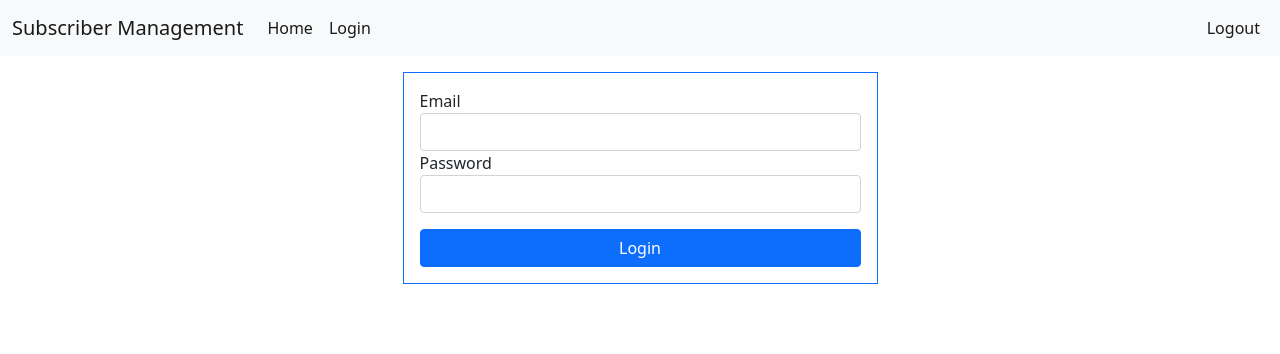
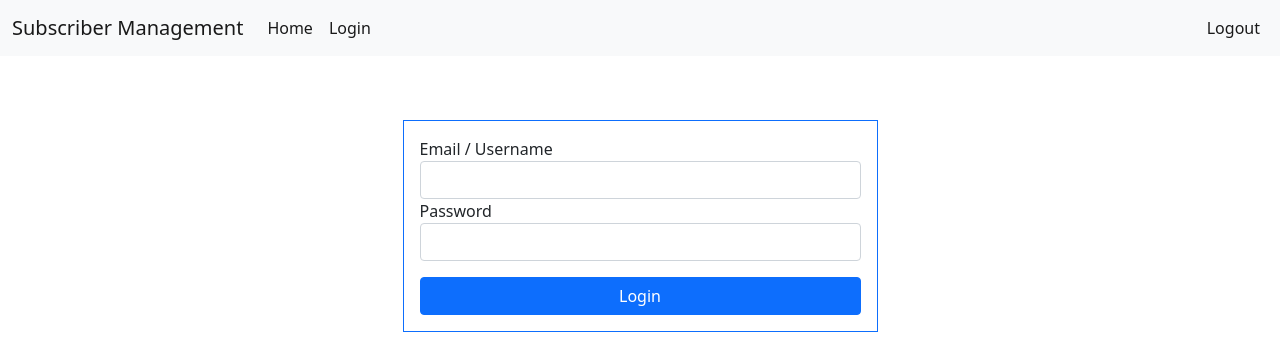
Before and after one commit to amitleuva1987/subscriber_management-front_end, a Vue app: page /login in a window 1280 px wide. Shown: the top 354 px of the page. Built offline with nearby package versions, Linux system fonts and the light colour scheme.

Commit message:
Update - Changed login design

```diff
--- a/src/components/LoginComponent.vue
+++ b/src/components/LoginComponent.vue
@@ -1,7 +1,7 @@
 <template>
-    <Form @submit="login_method" class="col-md-5 border border-primary p-3" :validation-schema="schema">
+    <Form @submit="login_method" class="col-md-5 border border-primary mt-5 p-3" :validation-schema="schema">
         <div class="form-group ">
-            <label>Email</label>
+            <label>Email / Username</label>
             <Field type="email" name="email" class="form-control" v-model="email"/>
             <ErrorMessage name="email" class="text-danger" />
         </div>
```
